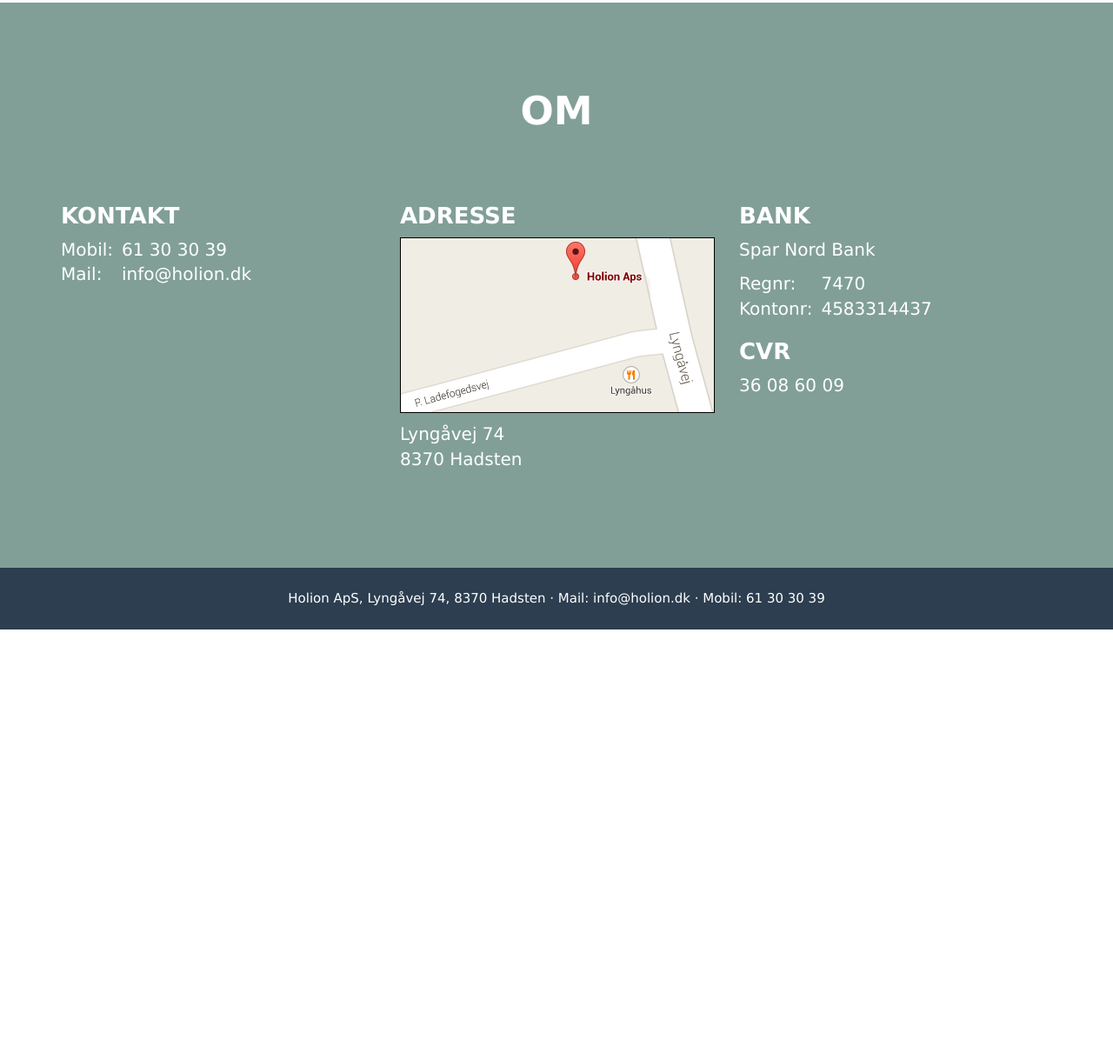
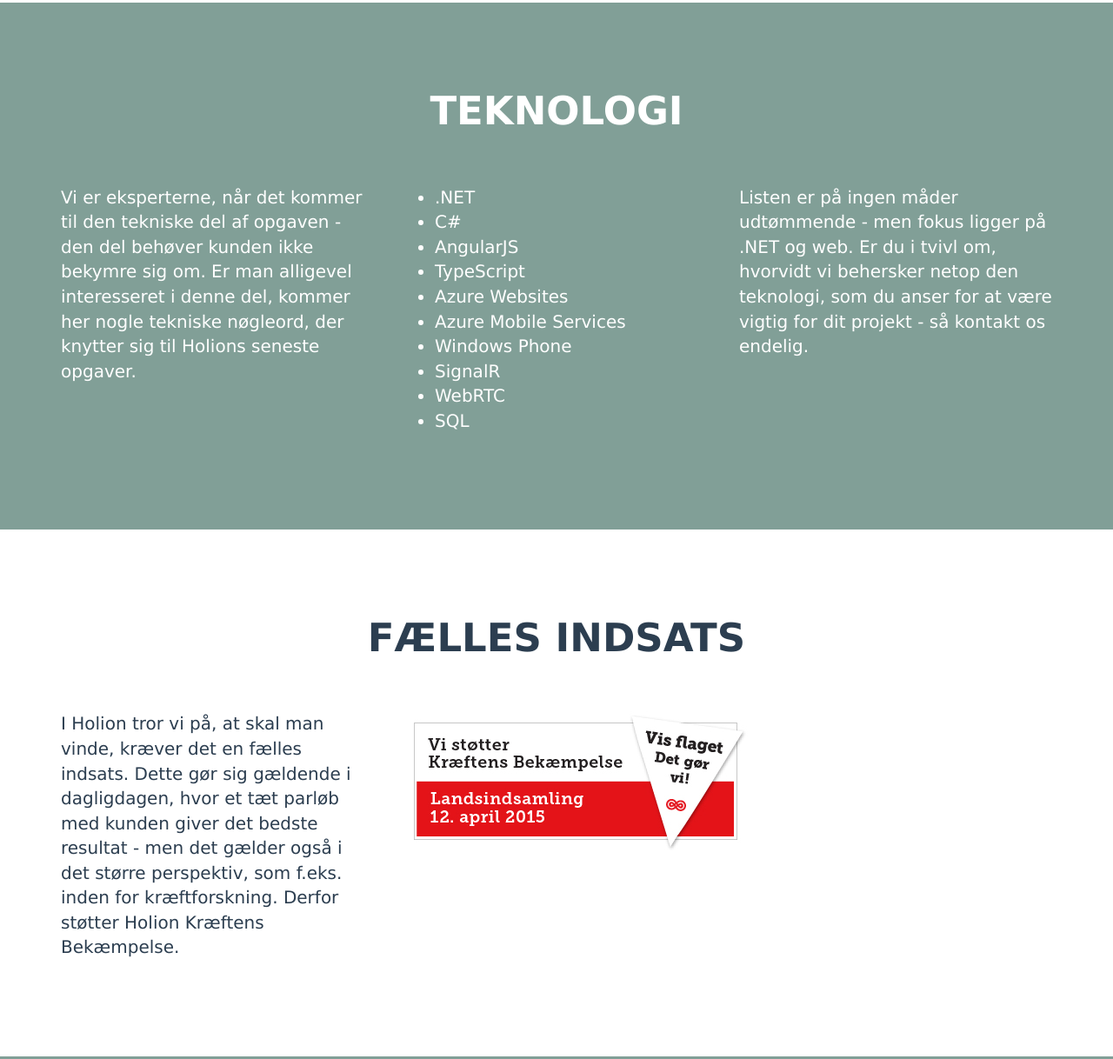
Before and after one commit to holion/holion.github.io, a plain HTML site: page index.html in a window 1280 px wide. Shown: the part 995-2213 px from the top of the page at 87% size. Before the commit the page ends 1719 px from the top, so only its background shows below. Drawn offline with nearby package versions, Linux system fonts and the light colour scheme.

Commit message:
Teknologi and Fælles indsats

```diff
--- a/index.html
+++ b/index.html
@@ -50,6 +50,12 @@
 					</li>
 					<li class="page-scroll">
 						<a href="#description">Kort fortalt</a>
+					</li>
+					<li class="page-scroll">
+						<a href="#tech">Teknologi</a>
+					</li>
+					<li class="page-scroll">
+						<a href="#cancer">Fælles indsats</a>
 					</li>
 <!--					<li class="page-scroll">
 						<a href="#portfolio">Referencer</a>
@@ -173,6 +179,61 @@
 				<div class="col-lg-4">
 					<p>Vores stil er venlig og afslappet, og vi tager meget gerne et uforpligtende møde.</p>
 					<p>Vi ser frem til også at løse opgaver for jer.</p>
+				</div>
+			</div>
+		</div>
+	</section>
+
+	<section class="success" id="tech">
+		<div class="container">
+			<div class="row">
+				<div class="col-lg-12 text-center">
+					<h2>Teknologi</h2>
+					<hr class="star-primary">
+				</div>
+			</div>
+			<div class="row">
+				<div class="col-lg-4">
+					<p>Vi er eksperterne, når det kommer til den tekniske del af opgaven - den del behøver kunden ikke bekymre sig om. Er man alligevel interesseret i denne del, kommer her nogle tekniske nøgleord, der knytter sig til Holions seneste opgaver.</p>
+				</div>
+
+				<div class="col-lg-4">
+					<ul>
+						<li>.NET</li>
+						<li>C#</li>
+						<li>AngularJS</li>
+						<li>TypeScript</li>
+						<li>Azure Websites</li>
+						<li>Azure Mobile Services</li>
+						<li>Windows Phone</li>
+						<li>SignalR</li>
+						<li>WebRTC</li>
+						<li>SQL</li>
+					</ul>
+				</div>
+
+				<div class="col-lg-4">
+					<p>Listen er på ingen måder udtømmende - men fokus ligger på .NET og web. Er du i tvivl om, hvorvidt vi behersker netop den teknologi, som du anser for at være vigtig for dit projekt - så kontakt os endelig.</p>
+				</div>
+			</div>
+		</div>
+	</section>
+
+	<section id="cancer">
+		<div class="container">
+			<div class="row">
+				<div class="col-lg-12 text-center">
+					<h2>Fælles indsats</h2>
+					<hr class="star-primary">
+				</div>
+			</div>
+			<div class="row">
+				<div class="col-lg-4">
+					<p>I Holion tror vi på, at skal man vinde, kræver det en fælles indsats. Dette gør sig gældende i dagligdagen, hvor et tæt parløb med kunden giver det bedste resultat - men det gælder også i det større perspektiv, som f.eks. inden for kræftforskning. Derfor støtter Holion Kræftens Bekæmpelse.</p>
+				</div>
+
+				<div class="col-lg-4">
+					<a href="http://www.indsamling.dk/" target="_blank"><img src="img/Logo_Landsindsamling_Hjemmeside.jpg" /></a>
 				</div>
 			</div>
 		</div>
--- a/less/freelancer.less
+++ b/less/freelancer.less
@@ -177,6 +177,18 @@ header {
 	padding: 10px 25px;
 }
 
+@media(min-width: 768px) {
+	.nav > li > a {
+		padding: 10px 15px;
+	}
+}
+
+@media(min-width: 1024px) {
+	.nav > li > a {
+		padding: 10px 25px;
+	}
+}
+
 .navbar-brand {
 	height: auto;
 }
@@ -254,6 +266,10 @@ section {
 	h2 {
 		margin: 0;
 		font-size: 3em;
+	}
+
+	li {
+		font-size: 20px;
 	}
 }
 
```
Also changed, not shown: img/Logo_Landsindsamling_Hjemmeside.jpg (added), less/freelancer.css, less/freelancer.min.css, 1 other file.
